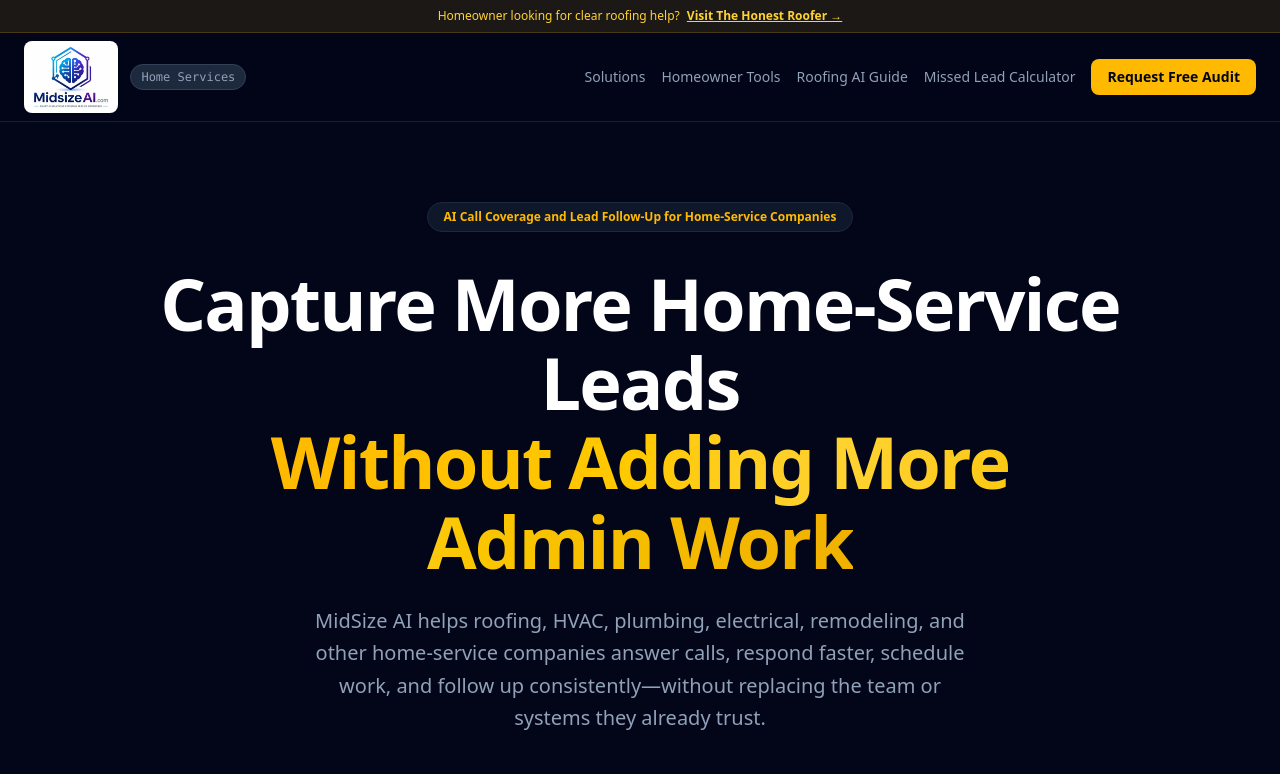
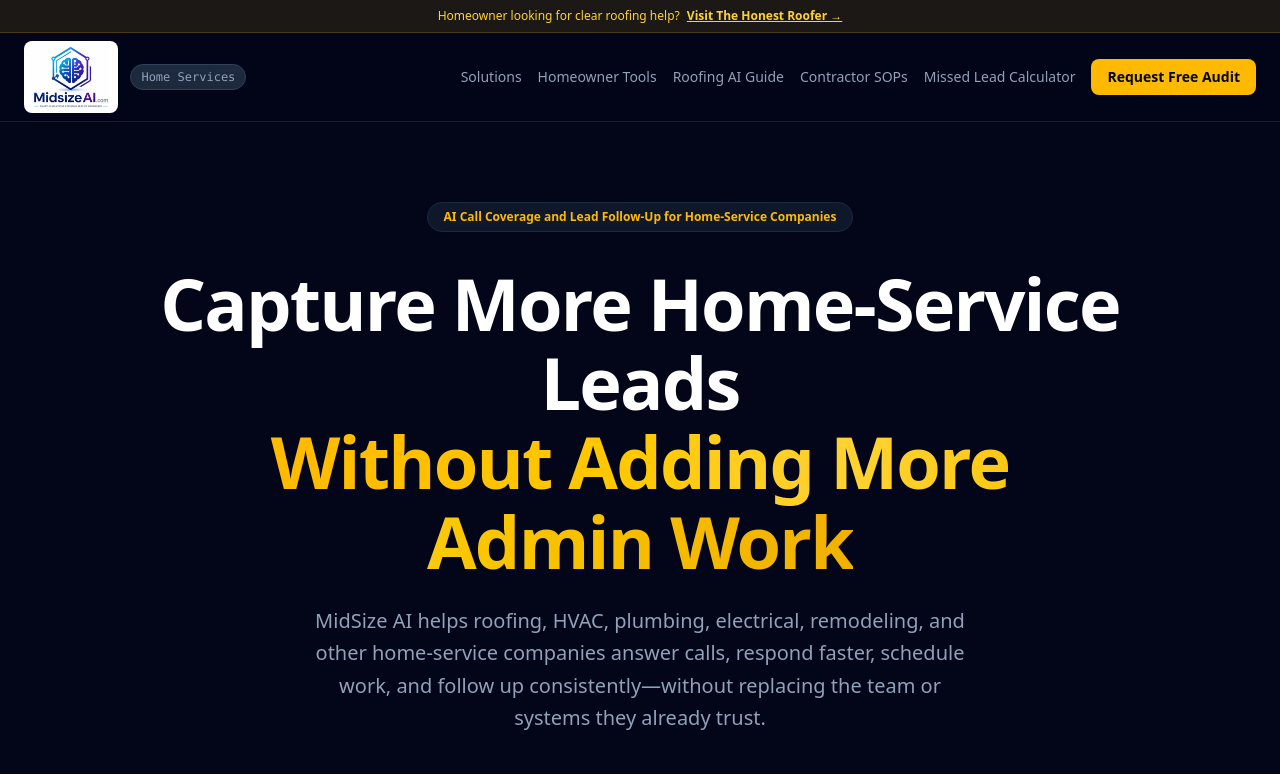
Before and after one commit to mastephenson12/midsize, a React (Vite) app in the folder website/: page / in a window 1280 px wide. Shown: the top 774 px of the page. Built offline with nearby package versions, Linux system fonts and the light colour scheme.

Commit message:
Add contractor SOP library to primary navigation

```diff
--- a/website/src/App.jsx
+++ b/website/src/App.jsx
@@ -52,6 +52,12 @@
               className="hidden xl:inline-block text-sm text-slate-400 hover:text-white transition-colors"
             >
               Roofing AI Guide
+            </a>
+            <a
+              href="/resources/sops/missed-call-recovery/"
+              className="hidden xl:inline-block text-sm text-slate-400 hover:text-white transition-colors"
+            >
+              Contractor SOPs
             </a>
             <a
               href="/missed-lead-calculator"
```
